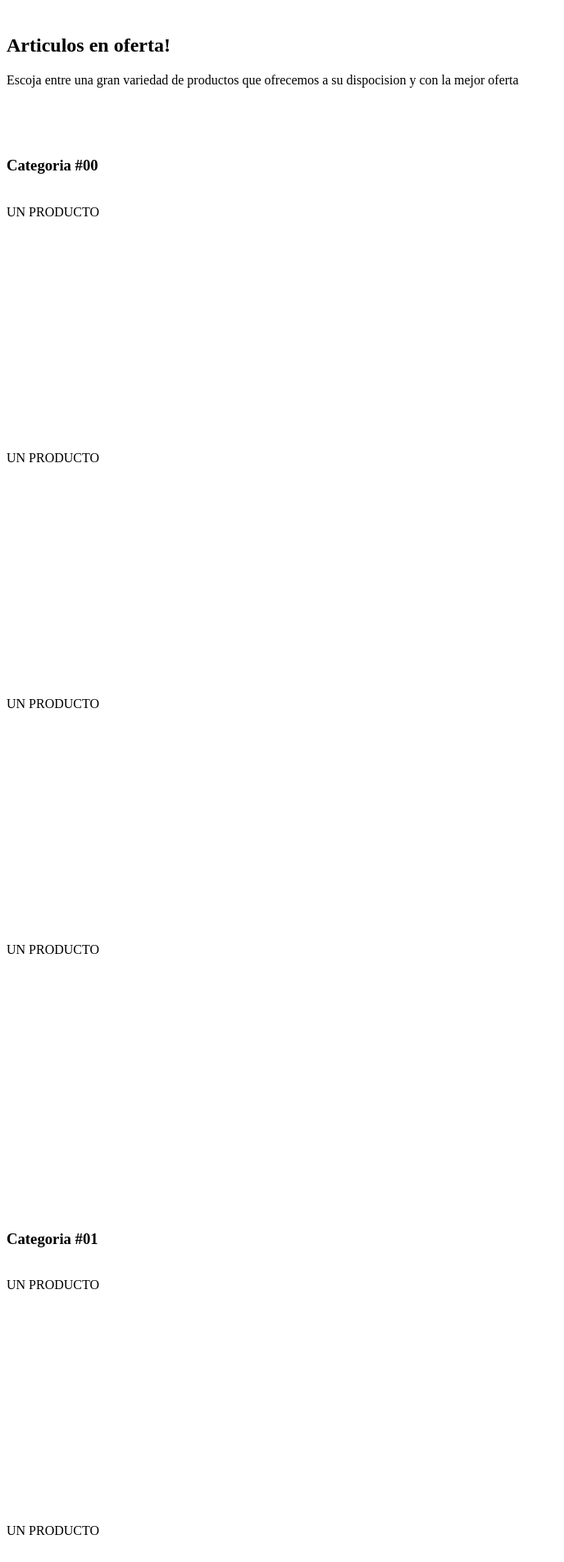
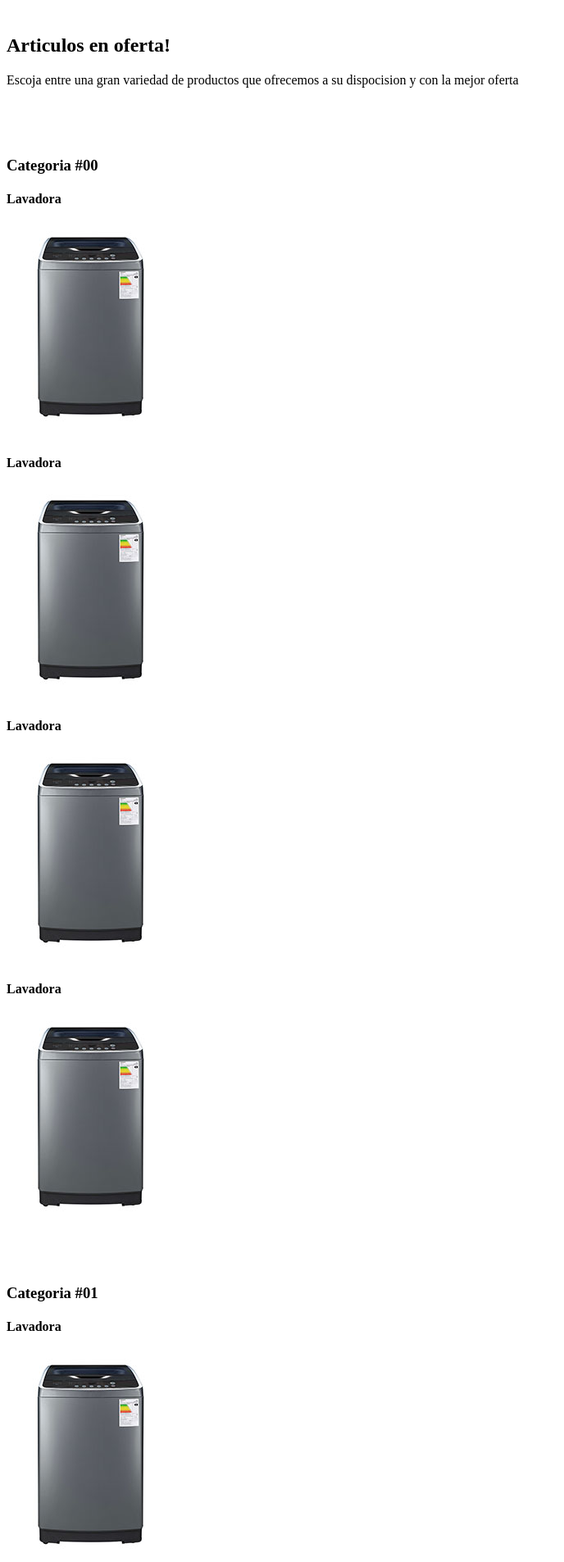
Before and after one commit to rancherito/ATENEA_WEBAPP, a CodeIgniter 4 app: the page made by app/Views/start.php in a window 1280 px wide. Shown: the part 915-2821 px from the top of the page at 82% size, without its empty margins (0-688 px from the left). Run offline with PHP 8.4 and a stand-in for CodeIgniter, Linux system fonts and the light colour scheme; the template is opened without the code that fills it, so the values that code supplies are empty; some libraries are stand-ins or nearby versions.

Commit message:
Update start.php

```diff
--- a/app/Views/start.php
+++ b/app/Views/start.php
@@ -146,9 +146,9 @@
 					echo '
 						<div class="col s6 m3">
 							<div class="card-panel f-c" style="width: 100%; height: 300px;">
-								<i class="fal fa-shopping-cart grey-text text-gray-2" style="font-size: 3rem"></i>
-								<br>
-								UN PRODUCTO
+								<h4>Lavadora</h4>
+
+								<img src="public/images/lavadora.jpg" alt="" />
 							</div>
 						</div>
 
```
